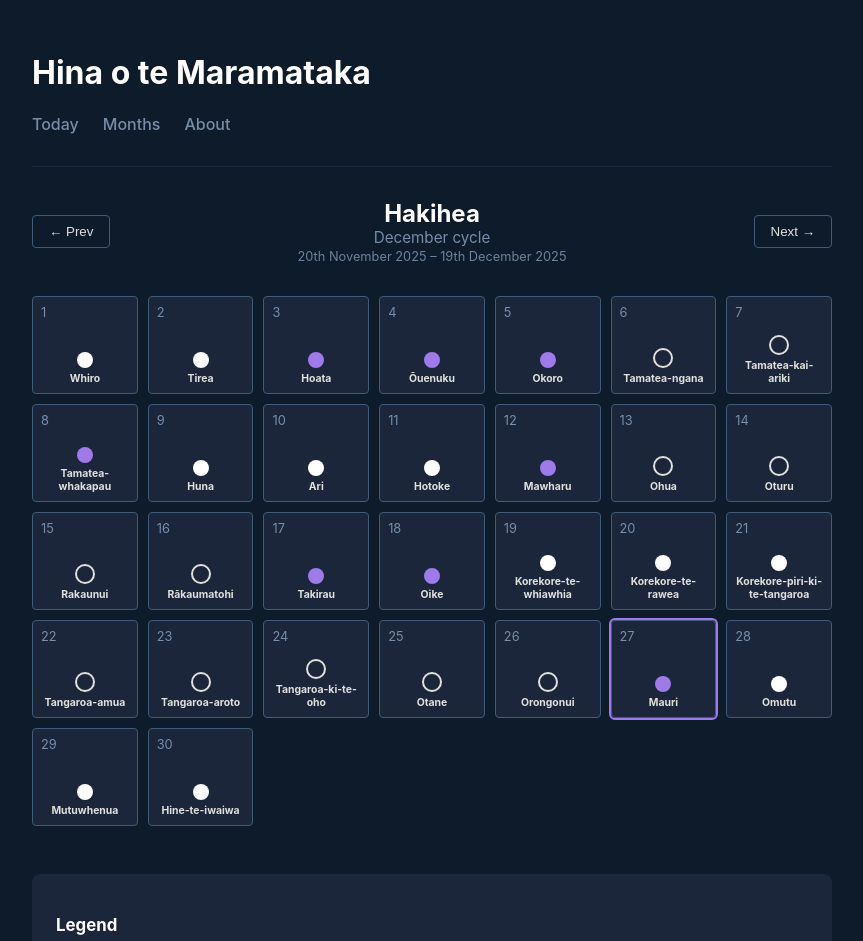
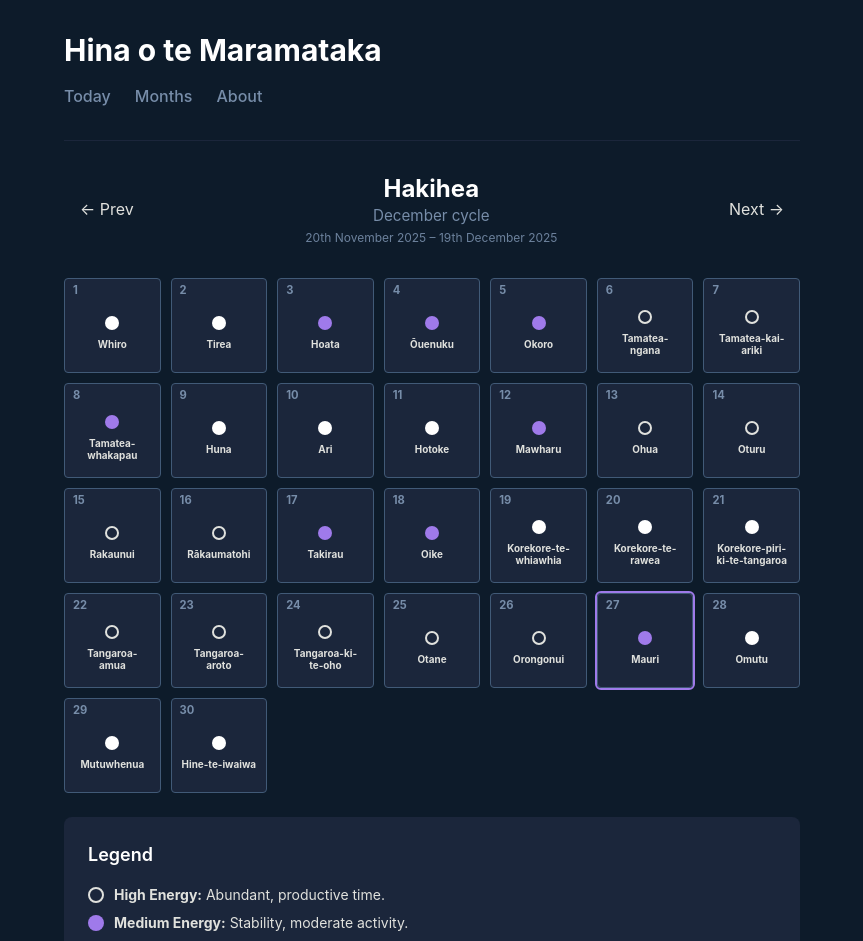
Before and after one commit to eden-jermendi/maramataka-calendar, a React (Vite) app: page /months in a window 1280 px wide. Shown: the top 941 px of the page, without its empty margins (208-1071 px from the left). Built offline with nearby package versions, Linux system fonts and the light colour scheme; no server answers.

Commit message:
refactor: Migrate to Tailwind v4, setup Express/SQLite/Knex database backend, optimize calendar card layout consistency, and update README

```diff
--- a/package.json
+++ b/package.json
@@ -10,9 +10,11 @@
     "preview": "vite preview"
   },
   "dependencies": {
+    "@tailwindcss/vite": "^4.3.0",
     "react": "^19.2.0",
     "react-dom": "^19.2.0",
-    "react-router-dom": "^7.14.2"
+    "react-router-dom": "^7.14.2",
+    "tailwindcss": "^4.3.0"
   },
   "devDependencies": {
     "@eslint/js": "^9.39.1",
--- a/src/app/App.tsx
+++ b/src/app/App.tsx
@@ -6,7 +6,6 @@ import About from '../pages/About'
 import DayView from '../pages/DayView'
 import { maramatakaService } from '../lib/maramatakaService'
 import { LoadingState } from '../components/ui/FallbackStates'
-import '../styles/App.css'
 
 function App() {
   const [isLoading, setIsLoading] = useState(true)
@@ -25,19 +24,31 @@ function App() {
 
   return (
     <Router>
-      <div className="App">
+      <div className="max-w-[800px] mx-auto p-8">
         <header>
-          <h1>Hina o te Maramataka</h1>
+          <h1 className="text-3xl font-bold mb-4">Hina o te Maramataka</h1>
           <nav>
-            <ul>
-              <li><Link to="/">Today</Link></li>
-              <li><Link to="/months">Months</Link></li>
-              <li><Link to="/about">About</Link></li>
+            <ul className="list-none flex gap-6 p-0 mb-8">
+              <li>
+                <Link to="/" className="text-secondary-text no-underline font-medium transition-colors duration-200 hover:text-text-color">
+                  Today
+                </Link>
+              </li>
+              <li>
+                <Link to="/months" className="text-secondary-text no-underline font-medium transition-colors duration-200 hover:text-text-color">
+                  Months
+                </Link>
+              </li>
+              <li>
+                <Link to="/about" className="text-secondary-text no-underline font-medium transition-colors duration-200 hover:text-text-color">
+                  About
+                </Link>
+              </li>
             </ul>
           </nav>
         </header>
 
-        <hr />
+        <hr className="border-0 border-t border-border-color my-8" />
 
         <main>
           {isLoading ? (
--- a/src/pages/DayView.tsx
+++ b/src/pages/DayView.tsx
@@ -46,33 +46,33 @@ const DayView: React.FC = () => {
   }
 
   const energyClass: Record<string, string> = {
-    High: 'energy-high',
-    Medium: 'energy-medium',
-    Low: 'energy-low',
+    High: 'border-2 border-energy-high-border bg-transparent',
+    Medium: 'bg-energy-medium-bg',
+    Low: 'bg-energy-low-bg',
   }
 
   return (
-    <div className="TodayPage">
+    <div className="text-center">
       {dateStr && (
-        <div style={{ color: 'var(--secondary-text)', fontSize: '0.9rem', marginBottom: '1rem', fontWeight: 'bold', letterSpacing: '1px' }}>
+        <div className="text-secondary-text text-sm mb-4 font-bold tracking-wider">
           {dateStr.toUpperCase()}
         </div>
       )}
 
       {day.bracket && (
-        <div className="bracket-tag">{day.bracket}</div>
+        <div className="text-secondary-text uppercase tracking-widest text-sm mb-2">{day.bracket}</div>
       )}
 
-      <h2>Lunar Day Details</h2>
-      <h1>{day.nameTeReo}</h1>
-      <p style={{ color: 'var(--secondary-text)', marginTop: '-1rem' }}>{day.nameEnglish}</p>
+      <h2 className="text-xl font-medium mb-3 text-secondary-text">Lunar Day Details</h2>
+      <h1 className="text-4xl font-bold mb-3">{day.nameTeReo}</h1>
+      <p className="text-secondary-text mb-4">{day.nameEnglish}</p>
 
-      <div style={{ display: 'flex', alignItems: 'center', justifyContent: 'center', gap: '8px', margin: '1rem 0' }}>
-        <span className={`energy-indicator ${energyClass[day.energyLevel]}`}></span>
-        <span style={{ fontWeight: 'bold', fontSize: '0.9rem' }}>{day.energyLevel.toUpperCase()} ENERGY</span>
+      <div className="flex items-center justify-center gap-2 my-4">
+        <span className={`w-4 h-4 rounded-full inline-block ${energyClass[day.energyLevel]}`}></span>
+        <span className="font-bold text-sm tracking-wide">{day.energyLevel.toUpperCase()} ENERGY</span>
       </div>
 
-      <div className="activity-icons">
+      <div className="text-3xl my-6 flex justify-center gap-4">
         {day.recommendedActivities.map(act => (
           <span key={act} title={act}>
             {activityEmoji[act] || '✨'}
@@ -80,40 +80,30 @@ const DayView: React.FC = () => {
         ))}
       </div>
 
-      <p style={{ fontStyle: 'italic', color: 'var(--text-color)', fontSize: '1.2rem', margin: '2rem 0' }}>
+      <p className="italic text-text-color text-lg my-8">
         &quot;{day.whakatauki || 'No whakataukī available for this day.'}&quot;
       </p>
 
-      <div style={{ textAlign: 'left', background: 'rgba(255,255,255,0.05)', padding: '1.5rem', borderRadius: '8px', marginBottom: '2rem' }}>
-        <p>
-          <strong>Recommended:</strong>{' '}
+      <div className="text-left bg-white/5 p-6 rounded-lg mb-8">
+        <p className="mb-2">
+          <strong className="font-bold">Recommended:</strong>{' '}
           {day.recommendedActivities.join(', ')}
         </p>
-        <p className="description" style={{ lineHeight: '1.6' }}>{day.meaningShort}</p>
+        <p className="leading-relaxed">{day.meaningShort}</p>
       </div>
 
-      <div style={{ margin: '2rem 0' }}>
+      <div className="my-8">
         <button
           onClick={() => setShowReflections(!showReflections)}
-          style={{
-            background: 'none',
-            border: '1px solid var(--accent-color)',
-            color: 'var(--text-color)',
-            padding: '0.8rem 1.5rem',
-            borderRadius: '8px',
-            cursor: 'pointer',
-            fontSize: '1rem',
-            fontWeight: 'bold',
-            width: '100%'
-          }}
+          className="w-full bg-transparent border border-accent-color text-text-color py-3 px-6 rounded-lg cursor-pointer text-base font-bold transition-all hover:bg-white/5"
         >
           {showReflections ? '🙈 Hide My Reflections' : '👁️ Show My Reflections (Private)'}
         </button>
 
         {showReflections && (
-          <div style={{ marginTop: '2rem' }}>
-            <h3 style={{ textAlign: 'left' }}>New Reflection</h3>
-            <p style={{ textAlign: 'left', color: 'var(--secondary-text)', fontSize: '0.9rem', marginBottom: '1rem' }}>
+          <div className="mt-8">
+            <h3 className="text-xl font-semibold text-left mb-2">New Reflection</h3>
+            <p className="text-left text-secondary-text text-sm mb-4">
               Prompt: {day.meaningShort}
             </p>
             <ReflectionForm lunarDayId={day.id} onSave={refreshReflections} />
@@ -122,9 +112,11 @@ const DayView: React.FC = () => {
         )}
       </div>
 
-      <div style={{ display: 'flex', gap: '1rem', justifyContent: 'center' }}>
-        <Link to="/months" className="cta-link">Back to Months</Link>
-        <Link to="/" className="cta-link" style={{ background: 'transparent', border: '1px solid var(--accent-color)' }}>
+      <div className="flex gap-4 justify-center">
+        <Link to="/months" className="inline-block mt-8 py-3 px-6 bg-accent-color text-white no-underline rounded-lg font-bold transition-colors hover:bg-[#556b8d]">
+          Back to Months
+        </Link>
+        <Link to="/" className="inline-block mt-8 py-3 px-6 bg-transparent border border-accent-color text-text-color no-underline rounded-lg font-bold transition-colors hover:bg-white/5">
           Back to Today
         </Link>
       </div>
--- a/src/pages/Months.tsx
+++ b/src/pages/Months.tsx
@@ -35,14 +35,14 @@ const Month: React.FC = () => {
   }
 
   const energyClass: Record<string, string> = {
-    High: 'energy-high',
-    Medium: 'energy-medium',
-    Low: 'energy-low',
+    High: 'border-2 border-energy-high-border bg-transparent',
+    Medium: 'bg-energy-medium-bg',
+    Low: 'bg-energy-low-bg',
   }
 
   return (
-    <div className="MonthPage">
-      <div style={{ display: 'flex', alignItems: 'center', justifyContent: 'space-between', marginBottom: '1rem' }}>
+    <div>
+      <div className="flex items-center justify-between mb-4">
         <button
           onClick={handlePrev}
           disabled={!maramatakaService.getPreviousMonthAnchor(viewedDate)}
@@ -51,10 +51,10 @@ const Month: React.FC = () => {
           ← Prev
         </button>
 
-        <div style={{ textAlign: 'center' }}>
-          <h2 style={{ margin: 0 }}>{month.nameTeReo}</h2>
-          <p style={{ color: 'var(--secondary-text)', margin: '0 0 2px 0', fontSize: '0.95rem' }}>{month.nameEnglish}</p>
-          <div style={{ fontSize: '0.8rem', color: 'var(--secondary-text)', opacity: 0.9 }}>{gregorianSpan}</div>
+        <div className="text-center">
+          <h2 className="text-2xl font-bold m-0">{month.nameTeReo}</h2>
+          <p className="text-secondary-text m-0 mb-[2px] text-[0.95rem]">{month.nameEnglish}</p>
+          <div className="text-xs text-secondary-text opacity-90">{gregorianSpan}</div>
         </div>
 
         <button
@@ -66,22 +66,23 @@ const Month: React.FC = () => {
         </button>
       </div>
 
-      <div className="month-grid">
+      <div className="grid grid-cols-7 gap-2.5 mt-8">
         {days.map(({ dayNumber, lunarDay, gregorianDateStr }) => {
           const isToday = lunarDay && currentDayInfo && lunarDay.id === currentDayInfo.id;
+          const dayHasDataClass = lunarDay ? 'border-accent-color cursor-pointer' : 'border-transparent cursor-default';
+          const dayTodayClass = isToday ? 'outline-2 outline-energy-medium-bg outline' : '';
 
           return (
             <Link
               key={dayNumber}
               to={lunarDay ? `/day/${lunarDay.id}?date=${encodeURIComponent(gregorianDateStr)}` : '#'}
-              className={`grid-day ${lunarDay ? 'has-data' : ''} ${isToday ? 'today' : ''}`}
-              style={{ textDecoration: 'none', color: 'inherit', cursor: lunarDay ? 'pointer' : 'default', padding: '8px' }}
+              className={`bg-border-color rounded h-[95px] relative flex flex-col items-center justify-center p-2 text-[0.8rem] border ${dayHasDataClass} ${dayTodayClass} no-underline text-inherit`}
             >
-              <span className="day-number">{dayNumber}</span>
+              <span className="absolute top-1.5 left-2 text-secondary-text text-[0.7rem] font-bold leading-none">{dayNumber}</span>
               {lunarDay && (
-                <div style={{ display: 'flex', flexDirection: 'column', alignItems: 'center', gap: '4px' }}>
-                  <span className={`energy-indicator ${energyClass[lunarDay.energyLevel]}`}></span>
-                  <span style={{ fontSize: '0.65rem', fontWeight: 'bold', textAlign: 'center' }}>
+                <div className="flex flex-col items-center gap-2 mt-4 w-full px-0.5">
+                  <span className={`w-3.5 h-3.5 rounded-full inline-block shrink-0 ${energyClass[lunarDay.energyLevel]}`}></span>
+                  <span className="text-[0.62rem] font-bold text-center leading-tight line-clamp-2">
                     {lunarDay.nameTeReo}
                   </span>
                 </div>
@@ -91,21 +92,21 @@ const Month: React.FC = () => {
         })}
       </div>
 
-      <section className="legend">
-        <h3>Legend</h3>
-        <div className="legend-item">
-          <span className="energy-indicator energy-high"></span>
-          <span><strong>High Energy:</strong> Abundant, productive time.</span>
+      <section className="mt-6 p-6 bg-border-color rounded-lg text-sm">
+        <h3 className="text-lg font-semibold mb-4">Legend</h3>
+        <div className="flex items-center gap-2.5 mb-2">
+          <span className="w-4 h-4 rounded-full inline-block border-2 border-energy-high-border bg-transparent"></span>
+          <span><strong className="font-bold">High Energy:</strong> Abundant, productive time.</span>
         </div>
-        <div className="legend-item">
-          <span className="energy-indicator energy-medium"></span>
-          <span><strong>Medium Energy:</strong> Stability, moderate activity.</span>
+        <div className="flex items-center gap-2.5 mb-2">
+          <span className="w-4 h-4 rounded-full inline-block bg-energy-medium-bg"></span>
+          <span><strong className="font-bold">Medium Energy:</strong> Stability, moderate activity.</span>
         </div>
-        <div className="legend-item">
-          <span className="energy-indicator energy-low"></span>
-          <span><strong>Low Energy:</strong> Introspection, renewal, planting.</span>
+        <div className="flex items-center gap-2.5 mb-2">
+          <span className="w-4 h-4 rounded-full inline-block bg-energy-low-bg"></span>
+          <span><strong className="font-bold">Low Energy:</strong> Introspection, renewal, planting.</span>
         </div>
-        <div style={{ marginTop: '1rem', fontSize: '0.8rem', color: 'var(--secondary-text)' }}>
+        <div className="mt-4 text-xs text-secondary-text">
           * High energy is indicated by an outlined circle, Medium by purple, and Low by solid white.
         </div>
       </section>
--- a/src/pages/Today.tsx
+++ b/src/pages/Today.tsx
@@ -67,31 +67,31 @@ const Today: React.FC = () => {
   }
 
   const energyClass: Record<string, string> = {
-    High: 'energy-high',
-    Medium: 'energy-medium',
-    Low: 'energy-low',
+    High: 'border-2 border-energy-high-border bg-transparent',
+    Medium: 'bg-energy-medium-bg',
+    Low: 'bg-energy-low-bg',
   }
 
   return (
-    <div className="TodayPage">
-      <div style={{ color: 'var(--secondary-text)', fontSize: '0.9rem', marginBottom: '1rem', fontWeight: 'bold', letterSpacing: '1px' }}>
+    <div className="text-center">
+      <div className="text-secondary-text text-sm mb-4 font-bold tracking-wider">
         {formatGregorianDate(today).toUpperCase()}
       </div>
 
       {currentLunarDay.bracket && (
-        <div className="bracket-tag">{currentLunarDay.bracket}</div>
+        <div className="text-secondary-text uppercase tracking-widest text-sm mb-2">{currentLunarDay.bracket}</div>
       )}
 
-      <h2>Today&apos;s Maramataka Day</h2>
-      <h1>{currentLunarDay.nameTeReo}</h1>
-      <p style={{ color: 'var(--secondary-text)', marginTop: '-1rem' }}>{currentLunarDay.nameEnglish}</p>
+      <h2 className="text-xl font-medium mb-3 text-secondary-text">Today&apos;s Maramataka Day</h2>
+      <h1 className="text-4xl font-bold mb-3">{currentLunarDay.nameTeReo}</h1>
+      <p className="text-secondary-text mb-4">{currentLunarDay.nameEnglish}</p>
 
-      <div style={{ display: 'flex', alignItems: 'center', justifyContent: 'center', gap: '8px', margin: '1rem 0' }}>
-        <span className={`energy-indicator ${energyClass[currentLunarDay.energyLevel]}`}></span>
-        <span style={{ fontWeight: 'bold', fontSize: '0.9rem' }}>{currentLunarDay.energyLevel.toUpperCase()} ENERGY</span>
+      <div className="flex items-center justify-center gap-2 my-4">
+        <span className={`w-4 h-4 rounded-full inline-block ${energyClass[currentLunarDay.energyLevel]}`}></span>
+        <span className="font-bold text-sm tracking-wide">{currentLunarDay.energyLevel.toUpperCase()} ENERGY</span>
       </div>
 
-      <div className="activity-icons">
+      <div className="text-3xl my-6 flex justify-center gap-4">
         {currentLunarDay.recommendedActivities.map(act => (
           <span key={act} title={act}>
             {activityEmoji[act] || '✨'}
@@ -99,40 +99,30 @@ const Today: React.FC = () => {
         ))}
       </div>
 
-      <p style={{ fontStyle: 'italic', color: 'var(--text-color)', fontSize: '1.2rem', margin: '2rem 0' }}>
+      <p className="italic text-text-color text-lg my-8">
         &quot;{currentLunarDay.whakatauki || 'No whakataukī available for today.'}&quot;
       </p>
 
-      <div style={{ textAlign: 'left', background: 'rgba(255,255,255,0.05)', padding: '1.5rem', borderRadius: '8px', marginBottom: '2rem' }}>
-        <p>
-          <strong>Recommended:</strong>{' '}
+      <div className="text-left bg-white/5 p-6 rounded-lg mb-8">
+        <p className="mb-2">
+          <strong className="font-bold">Recommended:</strong>{' '}
           {currentLunarDay.recommendedActivities.join(', ')}
         </p>
-        <p className="description" style={{ lineHeight: '1.6' }}>{currentLunarDay.meaningShort}</p>
+        <p className="leading-relaxed">{currentLunarDay.meaningShort}</p>
       </div>
 
-      <div style={{ margin: '2rem 0' }}>
+      <div className="my-8">
         <button
           onClick={() => setShowReflections(!showReflections)}
-          style={{
-            background: 'none',
-            border: '1px solid var(--accent-color)',
-            color: 'var(--text-color)',
-            padding: '0.8rem 1.5rem',
-            borderRadius: '8px',
-            cursor: 'pointer',
-            fontSize: '1rem',
-            fontWeight: 'bold',
-            width: '100%'
-          }}
+          className="w-full bg-transparent border border-accent-color text-text-color py-3 px-6 rounded-lg cursor-pointer text-base font-bold transition-all hover:bg-white/5"
         >
           {showReflections ? '🙈 Hide My Reflections' : '👁️ Show My Reflections (Private)'}
         </button>
 
         {showReflections && (
-          <div style={{ marginTop: '2rem' }}>
-            <h3 style={{ textAlign: 'left' }}>New Reflection</h3>
-            <p style={{ textAlign: 'left', color: 'var(--secondary-text)', fontSize: '0.9rem', marginBottom: '1rem' }}>
+          <div className="mt-8">
+            <h3 className="text-xl font-semibold text-left mb-2">New Reflection</h3>
+            <p className="text-left text-secondary-text text-sm mb-4">
               Prompt: {currentLunarDay.meaningShort}
             </p>
             <ReflectionForm lunarDayId={currentLunarDay.id} onSave={refreshReflections} />
@@ -141,7 +131,9 @@ const Today: React.FC = () => {
         )}
       </div>
 
-      <Link to="/months" className="cta-link">View Month Overview</Link>
+      <Link to="/months" className="inline-block mt-8 py-3 px-6 bg-accent-color text-white no-underline rounded-lg font-bold transition-colors hover:bg-[#556b8d]">
+        View Month Overview
+      </Link>
     </div>
   )
 }
--- a/src/styles/App.css
+++ b/src/styles/App.css
@@ -1,173 +1,2 @@
 /* src/styles/App.css */
-
-:root {
-  --bg-color: #0d1b2a;
-  --text-color: #e0e1dd;
-  --secondary-text: #778da9;
-  --accent-color: #415a77;
-  --border-color: #1b263b;
-
-  --energy-high-border: #e0e1dd;
-  --energy-medium-bg: #9f7aea; /* Purple */
-  --energy-low-bg: #ffffff;    /* White */
-}
-
-body {
-  background-color: var(--bg-color);
-  color: var(--text-color);
-  font-family: 'Inter', -apple-system, BlinkMacSystemFont, 'Segoe UI', Roboto, sans-serif;
-  margin: 0;
-  padding: 0;
-  min-height: 100vh;
-}
-
-.App {
-  max-width: 800px;
-  margin: 0 auto;
-  padding: 2rem;
-}
-
-h1, h2, h3 {
-  color: #fff;
-}
-
-nav ul {
-  list-style: none;
-  display: flex;
-  gap: 1.5rem;
-  padding: 0;
-  margin-bottom: 2rem;
-}
-
-nav a {
-  color: var(--secondary-text);
-  text-decoration: none;
-  font-weight: 500;
-  transition: color 0.2s;
-}
-
-nav a:hover {
-  color: var(--text-color);
-}
-
-hr {
-  border: 0;
-  border-top: 1px solid var(--border-color);
-  margin: 2rem 0;
-}
-
-/* Energy Indicators */
-.energy-indicator {
-  width: 16px;
-  height: 16px;
-  border-radius: 50%;
-  display: inline-block;
-}
-
-.energy-high {
-  border: 2px solid var(--energy-high-border);
-  background: transparent;
-}
-
-.energy-medium {
-  background: var(--energy-medium-bg);
-}
-
-.energy-low {
-  background: var(--energy-low-bg);
-}
-
-/* Month Grid */
-.month-grid {
-  display: grid;
-  grid-template-columns: repeat(7, 1fr);
-  gap: 10px;
-  margin-top: 2rem;
-}
-
-.grid-day {
-  background: var(--border-color);
-  padding: 10px;
-  border-radius: 4px;
-  min-height: 80px;
-  display: flex;
-  flex-direction: column;
-  align-items: center;
-  justify-content: space-between;
-  font-size: 0.8rem;
-  border: 1px solid transparent;
-}
-
-.grid-day.has-data {
-  border-color: var(--accent-color);
-}
-
-.grid-day.today {
-  outline: 2px solid var(--energy-medium-bg);
-}
-
-.day-number {
-  align-self: flex-start;
-  color: var(--secondary-text);
-}
-
-/* Today Page */
-.TodayPage {
-  text-align: center;
-}
-
-.bracket-tag {
-  color: var(--secondary-text);
-  text-transform: uppercase;
-  letter-spacing: 2px;
-  font-size: 0.9rem;
-  margin-bottom: 0.5rem;
-}
-
-.activity-icons {
-  font-size: 2rem;
-  margin: 1.5rem 0;
-  display: flex;
-  justify-content: center;
-  gap: 1rem;
-}
-
-.cta-link {
-  display: inline-block;
-  margin-top: 2rem;
-  padding: 0.8rem 1.5rem;
-  background-color: var(--accent-color);
-  color: #fff;
-  text-decoration: none;
-  border-radius: 8px;
-  font-weight: bold;
-}
-
-.cta-link:hover {
-  background-color: #556b8d;
-}
-
-/* Legend */
-.legend {
-  margin-top: 3rem;
-  padding: 1.5rem;
-  background: var(--border-color);
-  border-radius: 8px;
-  font-size: 0.9rem;
-}
-
-.legend-item {
-  display: flex;
-  align-items: center;
-  gap: 10px;
-  margin-bottom: 0.5rem;
-}
-
-@keyframes fadeIn {
-  from { opacity: 0; transform: translateY(10px); }
-  to { opacity: 1; transform: translateY(0); }
-}
-
-div[style*="animation: fadeIn"] {
-  animation: fadeIn 0.3s ease-out;
-}
+/* Legacy styles migrated entirely to Tailwind CSS in components */
--- a/src/styles/index.css
+++ b/src/styles/index.css
@@ -0,0 +1,28 @@
+@import "tailwindcss";
+
+@theme {
+  --color-bg-color: #0d1b2a;
+  --color-text-color: #e0e1dd;
+  --color-secondary-text: #778da9;
+  --color-accent-color: #415a77;
+  --color-border-color: #1b263b;
+
+  --color-energy-high-border: #e0e1dd;
+  --color-energy-medium-bg: #9f7aea;
+  --color-energy-low-bg: #ffffff;
+}
+
+@layer base {
+  body {
+    background-color: var(--color-bg-color);
+    color: var(--color-text-color);
+    font-family: 'Inter', -apple-system, BlinkMacSystemFont, 'Segoe UI', Roboto, sans-serif;
+    margin: 0;
+    padding: 0;
+    min-height: 100vh;
+  }
+
+  h1, h2, h3 {
+    color: #fff;
+  }
+}
--- a/vite.config.ts
+++ b/vite.config.ts
@@ -1,7 +1,8 @@
 import { defineConfig } from 'vite'
 import react from '@vitejs/plugin-react-swc'
+import tailwindcss from '@tailwindcss/vite'
 
 // https://vite.dev/config/
 export default defineConfig({
-  plugins: [react()],
+  plugins: [react(), tailwindcss()],
 })
```
Also changed, not shown: src/pages/About.tsx (+11 -11 lines), 2 other files (tests, documents, lock files or other folders).
